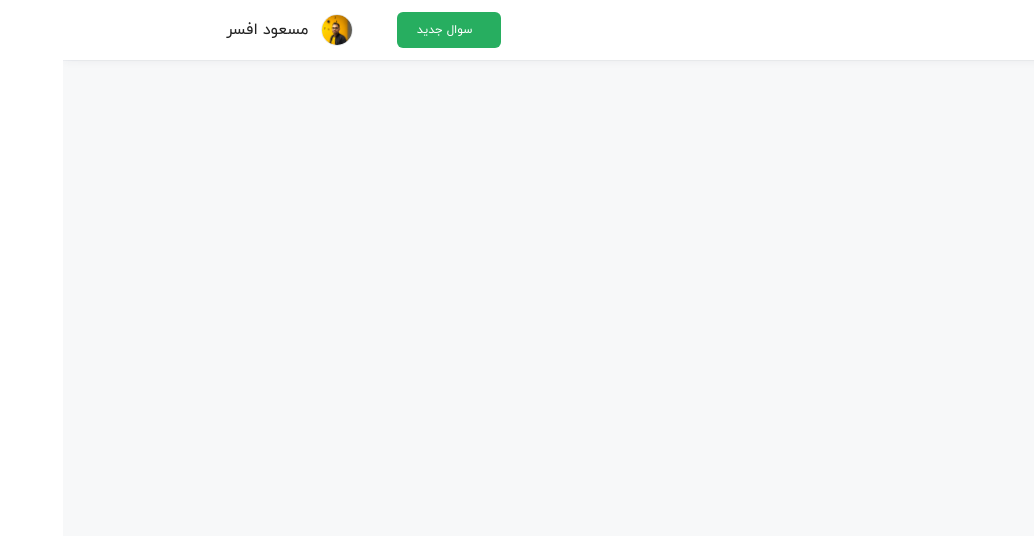
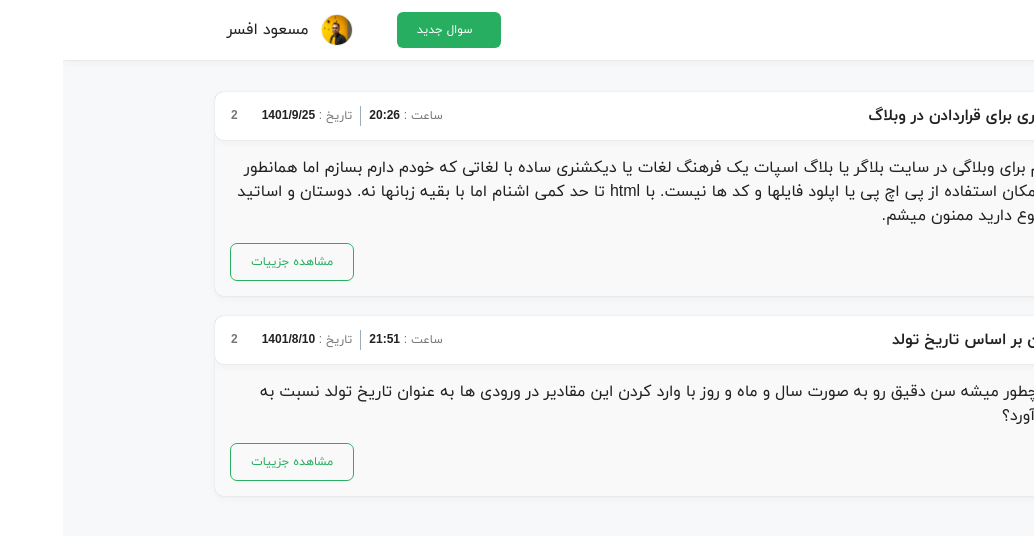
Before and after one commit to masudafsar/karnameh, a React (Vite) app: page / in a window 1280 px wide. Shown: the top 536 px of the page, without its empty margins (246-1280 px from the left). Built offline with nearby package versions, Linux system fonts and the light colour scheme.

Commit message:
Implement question list page

```diff
--- /dev/null
+++ b/src/components/questionCard/index.tsx
@@ -0,0 +1,27 @@
+import QuestionCardContent from '@component/questionCard/questionCardContent';
+import QuestionCardFooter from '@component/questionCard/questionCardFooter';
+import QuestionCardHeader from '@component/questionCard/questionCardHeader';
+import { IQuestionType } from '@type/question.type';
+import React from 'react';
+
+interface IProps {
+  question: IQuestionType;
+}
+
+function QuestionCard({ question }: IProps) {
+  return (
+    <div className="bg-gray-lightest shadow rounded overflow-hidden">
+      <QuestionCardHeader
+        fullName={question.author.fullName}
+        avatar={question.author.avatar}
+        title={question.title}
+        createdAt={question.createdAt}
+        answersCount={question.answers.length}
+      />
+      <QuestionCardContent body={question.body} />
+      <QuestionCardFooter id={question.id} />
+    </div>
+  );
+}
+
+export default QuestionCard;
--- /dev/null
+++ b/src/components/questionCard/questionCardContent.tsx
@@ -0,0 +1,9 @@
+import React from 'react';
+interface IProps {
+  body: string;
+}
+
+function QuestionCardContent({ body }: IProps) {
+  return <div className="m-4">{body}</div>;
+}
+export default QuestionCardContent;
--- /dev/null
+++ b/src/components/questionCard/questionCardFooter.tsx
@@ -0,0 +1,16 @@
+import Button from '@component/button';
+import React from 'react';
+interface IProps {
+  id: string;
+}
+
+function QuestionCardFooter({ id }: IProps) {
+  return (
+    <div className="m-4 flex justify-end">
+      <Button variant="outlined" type="link" href={`/${id}`}>
+        مشاهده جزییات
+      </Button>
+    </div>
+  );
+}
+export default QuestionCardFooter;
--- a/src/components/questionCard/questionCardHeader.tsx
+++ b/src/components/questionCard/questionCardHeader.tsx
@@ -29,19 +29,19 @@ function QuestionCardHeader({
         <div className="flex items-center gap-2">
           <div className="text-sm">
             <span className="text-gray-dark">ساعت : </span>
-            <span className="">{format(new Date(createdAt), 'H:m')}</span>
+            <span className="font-bold">{format(new Date(createdAt), 'H:m')}</span>
           </div>
           <div className="text-sm border-l border-secondary-light h-full w-0 overflow-hidden">
             &nbsp;
           </div>
           <div className="text-sm">
             <span className="text-gray-dark">تاریخ : </span>
-            <span className="">{format(new Date(createdAt), 'yyyy/M/d')}</span>
+            <span className="font-bold">{format(new Date(createdAt), 'yyyy/M/d')}</span>
           </div>
         </div>
         <div className="flex items-center gap-1">
           <Icon className="text-secondary-light" icon={commentLines} />
-          <span className="text-sm text-gray-dark">{answersCount}</span>
+          <span className="text-sm text-gray-dark font-bold">{answersCount}</span>
         </div>
       </div>
     </div>
--- a/src/pages/QuestionList.tsx
+++ b/src/pages/QuestionList.tsx
@@ -1,11 +1,17 @@
-import { IQuestionType } from '@type/question.type';
+import QuestionCard from '@component/questionCard';
 import db from 'db.json';
 import React from 'react';
 
 interface IProps {}
 
 function QuestionList({}: IProps) {
-  return <>صفحه لیست سولات</>;
+  return (
+    <div className="flex flex-col gap-5">
+      {db.questions.map(question => (
+        <QuestionCard key={question.id} question={question} />
+      ))}
+    </div>
+  );
 }
 
 export default QuestionList;
```
